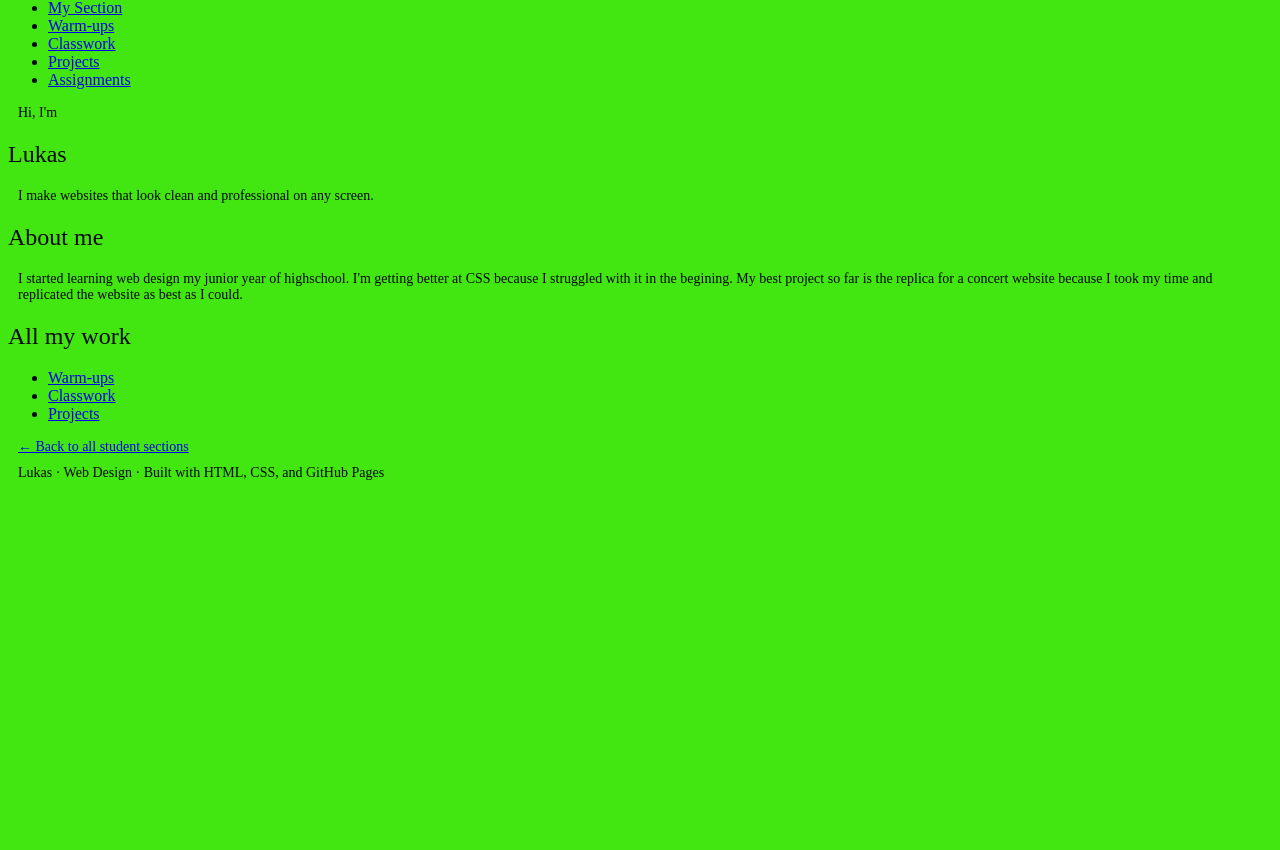
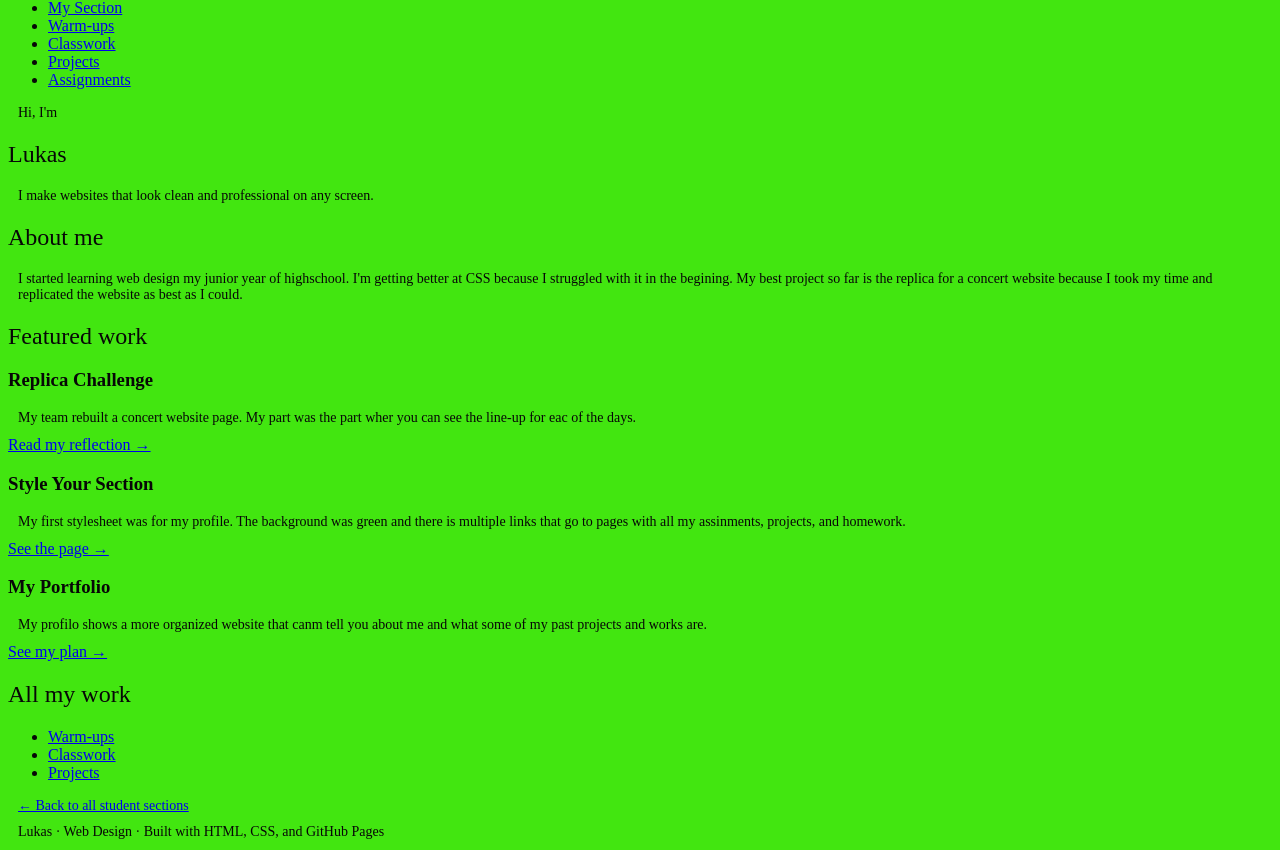
Before and after one commit to montverde-webdesign/lukas-walker, a plain HTML site: page index.html in a window 1280 px wide. Shown: the part 43-893 px from the top of the page. Before the commit the page ends 800 px from the top, so only its background shows below. Drawn offline with Linux system fonts and the light colour scheme.

Commit message:
Add featured work cards

```diff
--- a/index.html
+++ b/index.html
@@ -45,6 +45,42 @@
         </p>
       </section>
 
+      <section class="featured">
+        <h2>Featured work</h2>
+        <div class="cards">
+          <div class="card">
+            <h3>Replica Challenge</h3>
+            <p>
+              My team rebuilt a concert website page. My part was the part wher
+              you can see the line-up for eac of the days.
+            </p>
+            <a href="projects/2026-11-05-replica-challenge.html"
+              >Read my reflection &rarr;</a
+            >
+          </div>
+          <div class="card">
+            <h3>Style Your Section</h3>
+            <p>
+              My first stylesheet was for my profile. The background was green
+              and there is multiple links that go to pages with all my
+              assinments, projects, and homework.
+            </p>
+            <a href="c2026-10-23-style-my-section.html"
+              >See the page &rarr;</a
+            >
+          </div>
+          <div class="card">
+            <h3>My Portfolio</h3>
+            <p>
+              My profilo shows a more organized website that canm tell you about
+              me and what some of my past projects and works are.
+            </p>
+            <a href="classwork/2026-11-16-portfolio-plan.html"
+              >See my plan &rarr;</a
+            >
+          </div>
+        </div>
+      </section>
       <section class="all-work">
         <h2>All my work</h2>
         <ul class="work-links">
@@ -61,7 +97,10 @@
       </p>
     </main>
     <footer>
-  <p>Lukas &middot; Web Design &middot; Built with HTML, CSS, and GitHub Pages</p>
-</footer>
+      <p>
+        Lukas &middot; Web Design &middot; Built with HTML, CSS, and GitHub
+        Pages
+      </p>
+    </footer>
   </body>
 </html>
```
